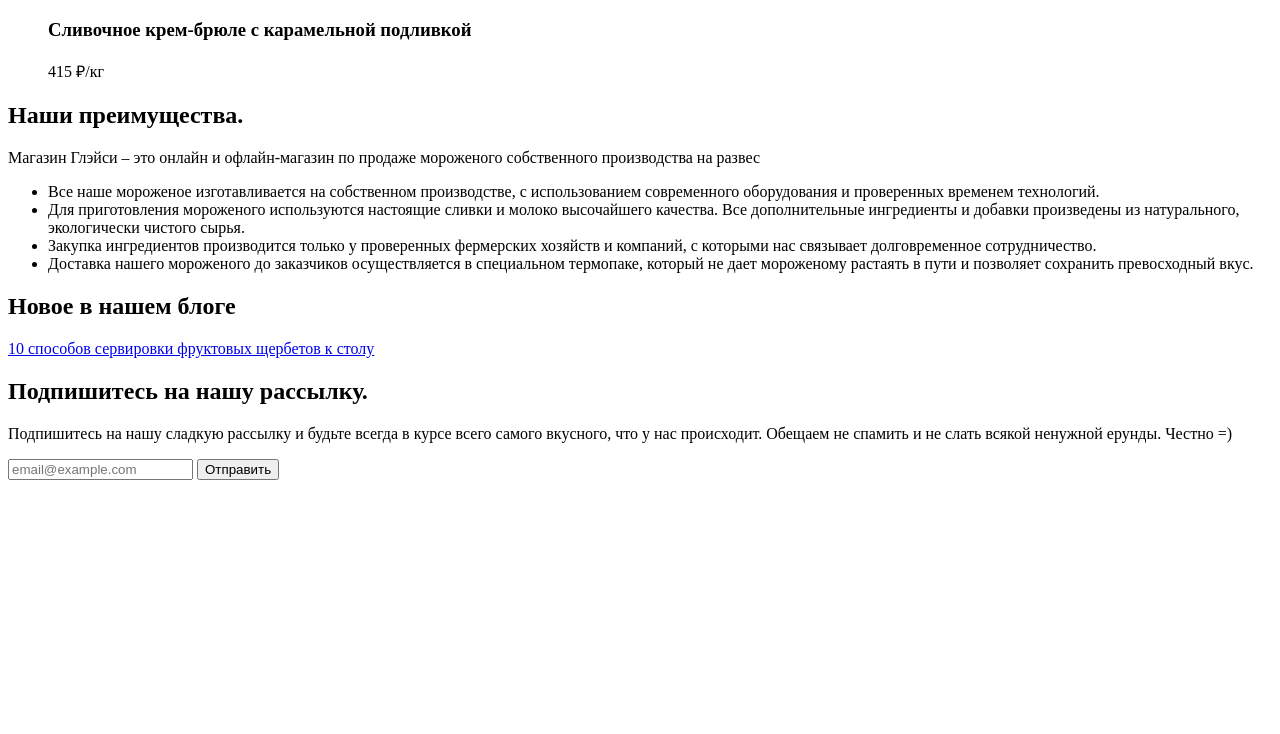
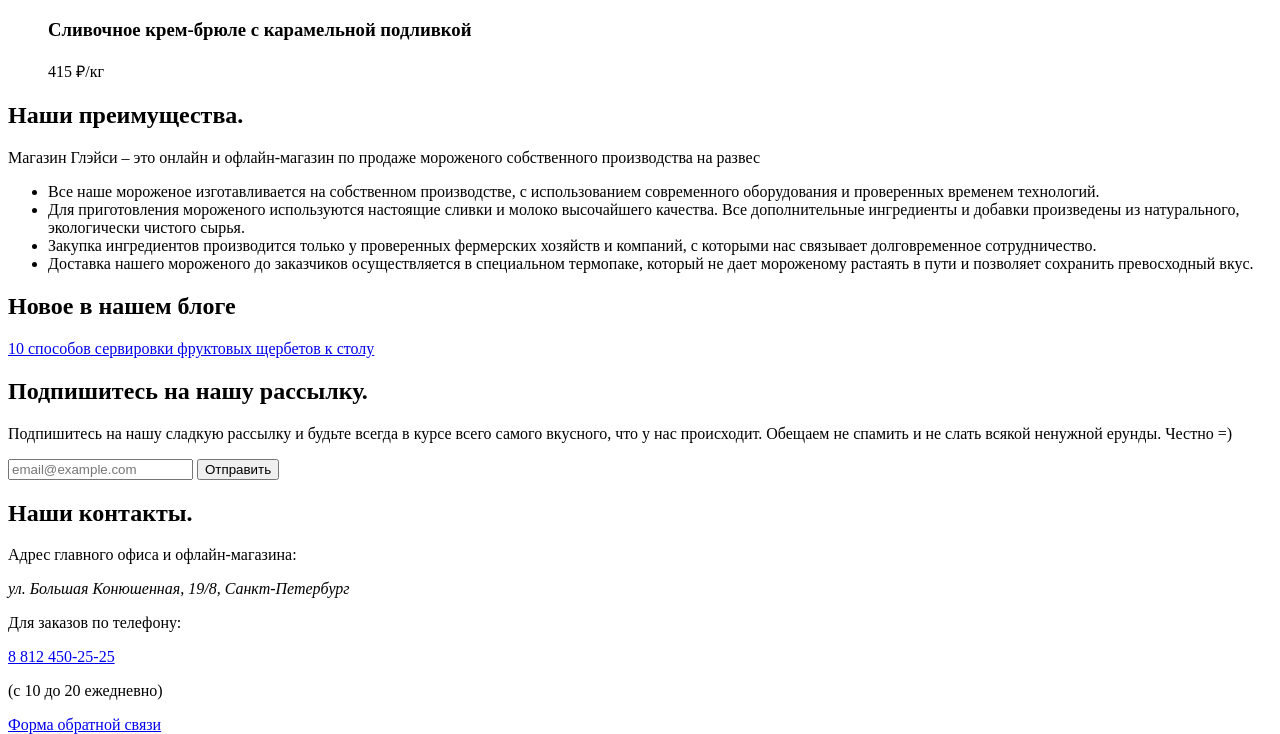
Before and after one commit to IOINITID/gllacy, a website: page source/index.html in a window 1280 px wide. Shown: the part 4104-4838 px from the top of the page. Before the commit the page ends 4584 px from the top, so only its background shows below. Drawn offline with nearby package versions, Linux system fonts and the light colour scheme; files that its build step writes are made by us from their sources.

Commit message:
Added contacts section markup

```diff
--- a/source/index.html
+++ b/source/index.html
@@ -137,6 +137,15 @@
         <button type="submit">Отправить</button>
       </form>
     </section>
+    <section>
+      <h2>Наши контакты.</h2>
+      <p>Адрес главного офиса и офлайн-магазина:</p>
+      <address>ул. Большая Конюшенная, 19/8, Санкт-Петербург</address>
+      <p>Для заказов по телефону:</p>
+      <a href="tel:+78124502525">8 812 450-25-25</a>
+      <p>(с 10 до 20 ежедневно)</p>
+      <a href="#">Форма обратной связи</a>
+    </section>
   </main>
 
   <script src="./js/script.min.js"></script>
```
